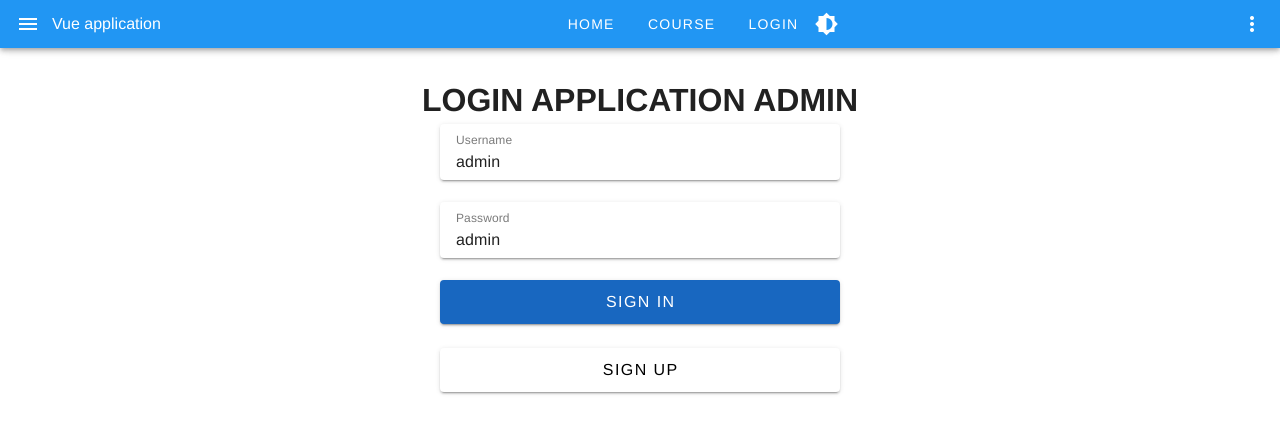
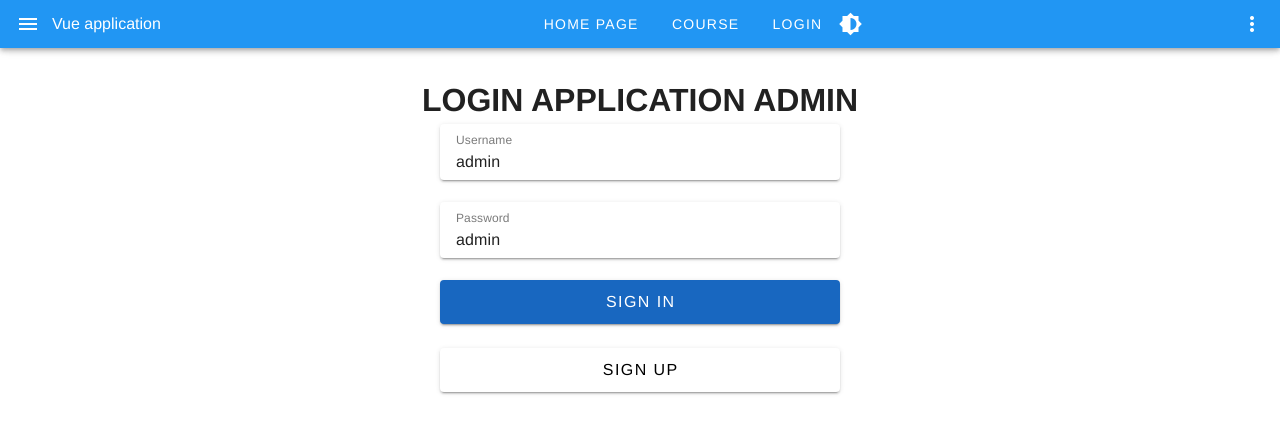
Before and after one commit to nouenthary/vue-app, a Vue app: page /login in a window 1280 px wide. Shown: the top 434 px of the page. Built offline with nearby package versions, Linux system fonts and the light colour scheme.

Commit message:
Update App.vue

```diff
--- a/src/App.vue
+++ b/src/App.vue
@@ -8,7 +8,7 @@
             </template>
 
             <v-toolbar-items class="hidden-sm-and-down">
-                <v-btn text @click="login('/')">Home</v-btn>
+                <v-btn text @click="login('/')">Home Page</v-btn>
                 <v-btn text @click="login('/course')">Course</v-btn>
                 <v-btn text @click="login('/login')">Login</v-btn>
             </v-toolbar-items>
```
